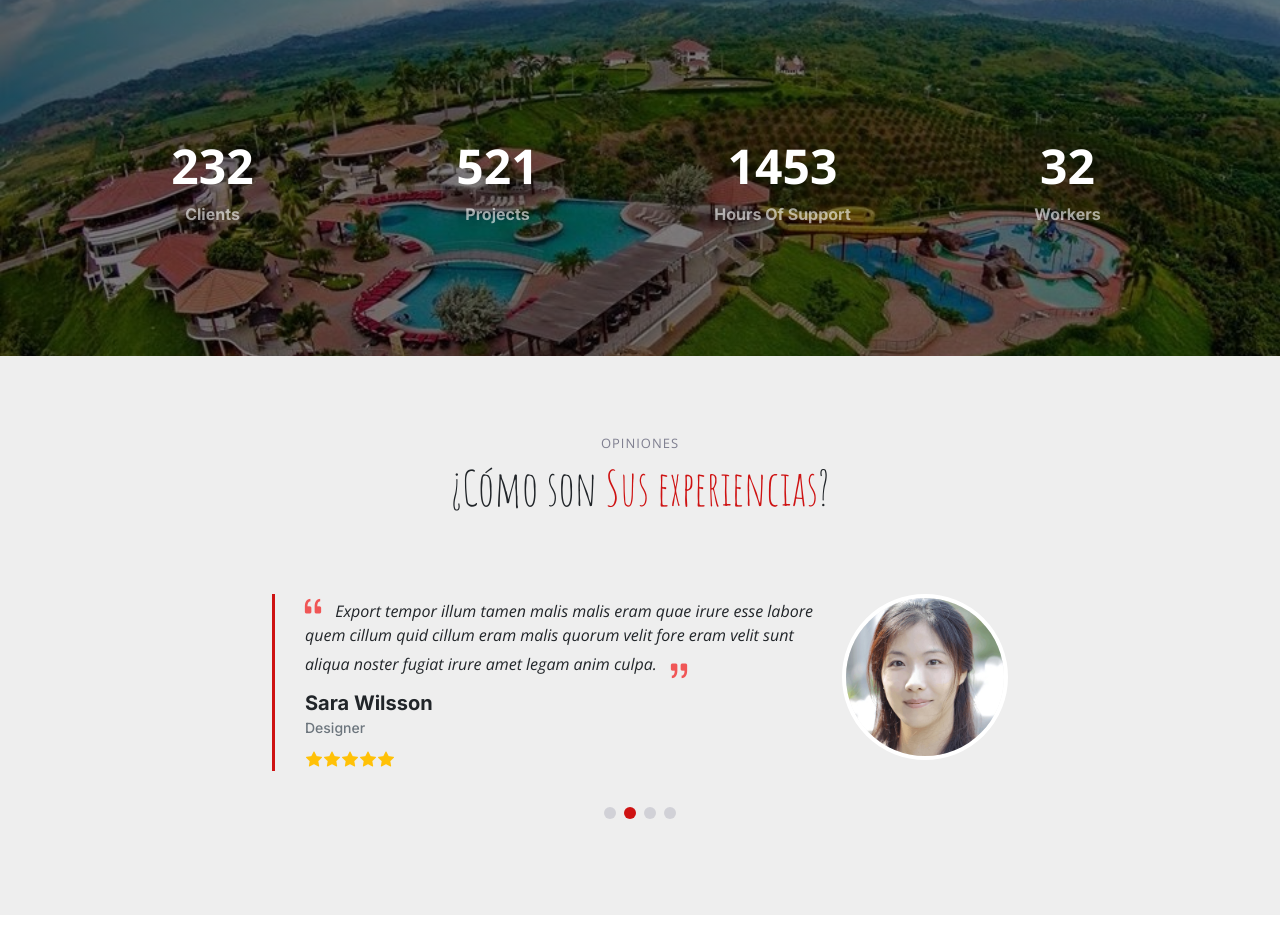
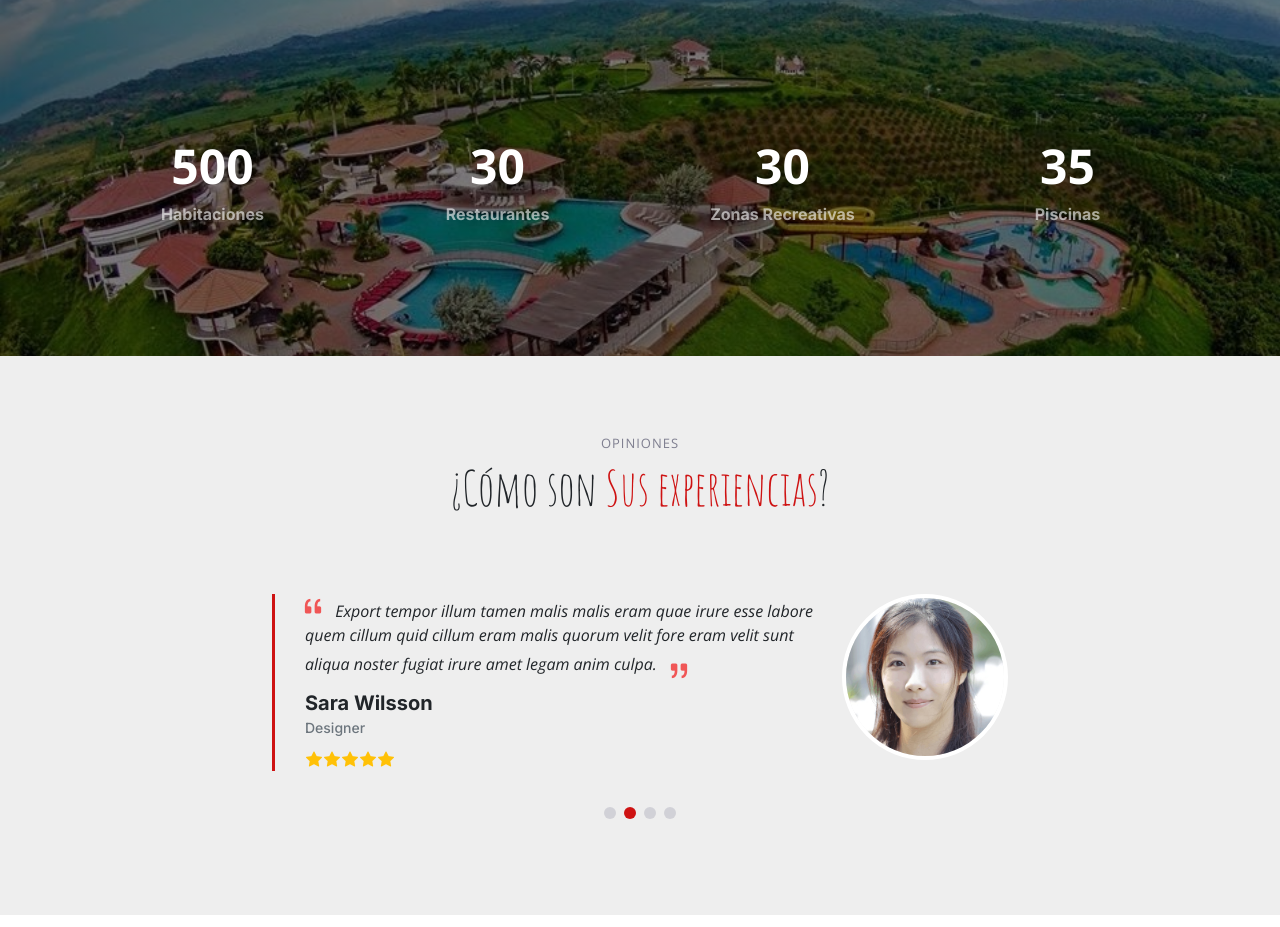
Before and after one commit to katumbac/landing, a plain HTML site: page index.html in a window 1280 px wide. Shown: the part 1358-2285 px from the top of the page. Drawn offline with nearby package versions, Linux system fonts and the light colour scheme.

Commit message:
Update index.html

```diff
--- a/index.html
+++ b/index.html
@@ -135,29 +135,29 @@
 
           <div class="col-lg-3 col-md-6">
             <div class="stats-item text-center w-100 h-100">
-              <span data-purecounter-start="0" data-purecounter-end="232" data-purecounter-duration="1" class="purecounter"></span>
-              <p>Clients</p>
+              <span data-purecounter-start="0" data-purecounter-end="+500" data-purecounter-duration="1" class="purecounter"></span>
+              <p>Habitaciones</p>
             </div>
           </div><!-- End Stats Item -->
 
           <div class="col-lg-3 col-md-6">
             <div class="stats-item text-center w-100 h-100">
-              <span data-purecounter-start="0" data-purecounter-end="521" data-purecounter-duration="1" class="purecounter"></span>
-              <p>Projects</p>
+              <span data-purecounter-start="0" data-purecounter-end="+30" data-purecounter-duration="1" class="purecounter"></span>
+              <p>Restaurantes</p>
             </div>
           </div><!-- End Stats Item -->
 
           <div class="col-lg-3 col-md-6">
             <div class="stats-item text-center w-100 h-100">
-              <span data-purecounter-start="0" data-purecounter-end="1453" data-purecounter-duration="1" class="purecounter"></span>
-              <p>Hours Of Support</p>
+              <span data-purecounter-start="0" data-purecounter-end="30" data-purecounter-duration="1" class="purecounter"></span>
+              <p>Zonas Recreativas</p>
             </div>
           </div><!-- End Stats Item -->
 
           <div class="col-lg-3 col-md-6">
             <div class="stats-item text-center w-100 h-100">
-              <span data-purecounter-start="0" data-purecounter-end="32" data-purecounter-duration="1" class="purecounter"></span>
-              <p>Workers</p>
+              <span data-purecounter-start="0" data-purecounter-end="35" data-purecounter-duration="1" class="purecounter"></span>
+              <p>Piscinas</p>
             </div>
           </div><!-- End Stats Item -->
 
```
